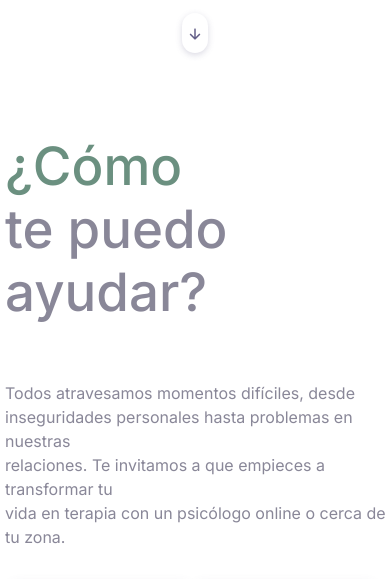
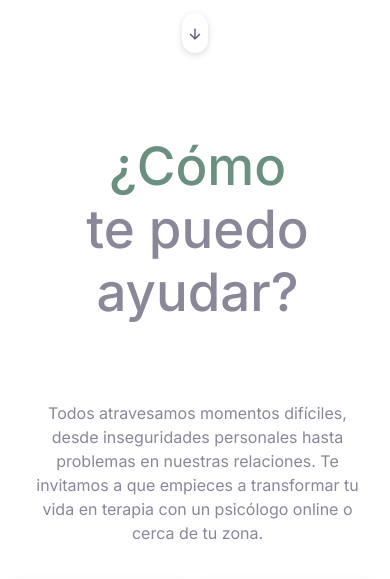
Before and after one commit to srpollin1/next-psicologo-cristian, a Next.js app: page / in a window 390 px wide. Shown: the part 840-1419 px from the top of the page. Built offline with nearby package versions, Linux system fonts and the light colour scheme; grey boxes are pictures that could not be loaded.

Commit message:
cambios en las tarjetas

```diff
--- a/public/assets/css/theme.css
+++ b/public/assets/css/theme.css
@@ -31,6 +31,15 @@
   #card-service {
     width: 50%;
     grid-template-columns: 1fr 1fr 1fr 1fr;
+  }
+
+  #como-ayudar{
+    text-align: center;
+  }
+
+  #texto-como-ayudar{
+    text-align: center;
+    margin: 20px;
   }
 
 }
--- a/src/app/assets/Sections/SectionOne.jsx
+++ b/src/app/assets/Sections/SectionOne.jsx
@@ -24,13 +24,13 @@ const SectionOne = () => {
             </h1>
             <br />
             <br />
-            <p>
+            <p id='texto-como-ayudar'>
               Todos atravesamos momentos difíciles, desde{' '}
-              <br />
+
               inseguridades personales hasta problemas en nuestras{' '}
-              <br />
+
               relaciones. Te invitamos a que empieces a transformar tu{' '}
-              <br />
+
               vida en terapia con un psicólogo online o cerca de tu zona.
             </p>
           </div>
```
